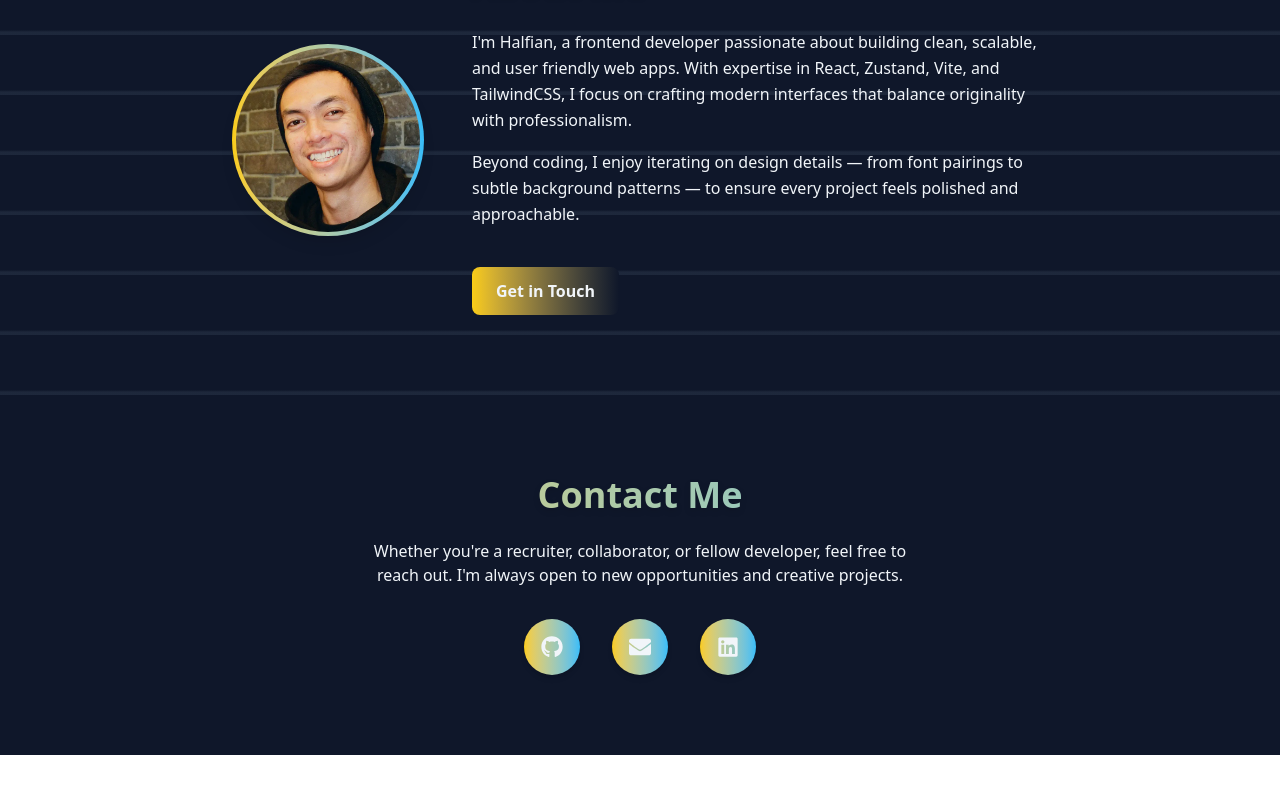
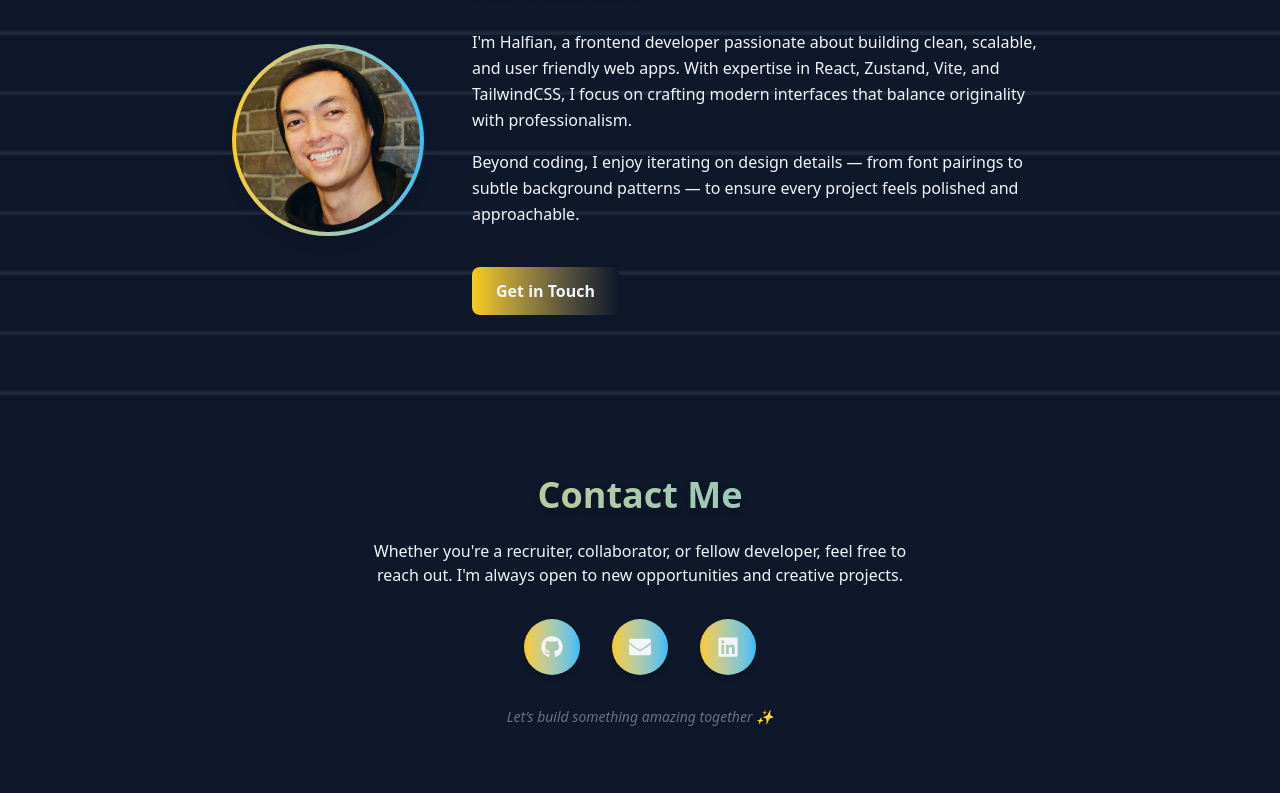
Before and after one commit to Halfian/portfolio, a React (Vite) app: page / in a window 1280 px wide. Shown: the part 2723-3516 px from the top of the page. Before the commit the page ends 3478 px from the top, so only its background shows below. Built offline with nearby package versions, Linux system fonts and the light colour scheme.

Commit message:
"feat: adding missing note on Contact"

```diff
--- a/src/components/Contact.jsx
+++ b/src/components/Contact.jsx
@@ -45,6 +45,9 @@ export default function Contact() {
                    <FaLinkedin size={22} />
                 </a>
             </div>
+            <p className="mt-8 text-sm text-gray-500 italic">
+                    Let’s build something amazing together ✨
+            </p>
         </section>
     )
 }
```
